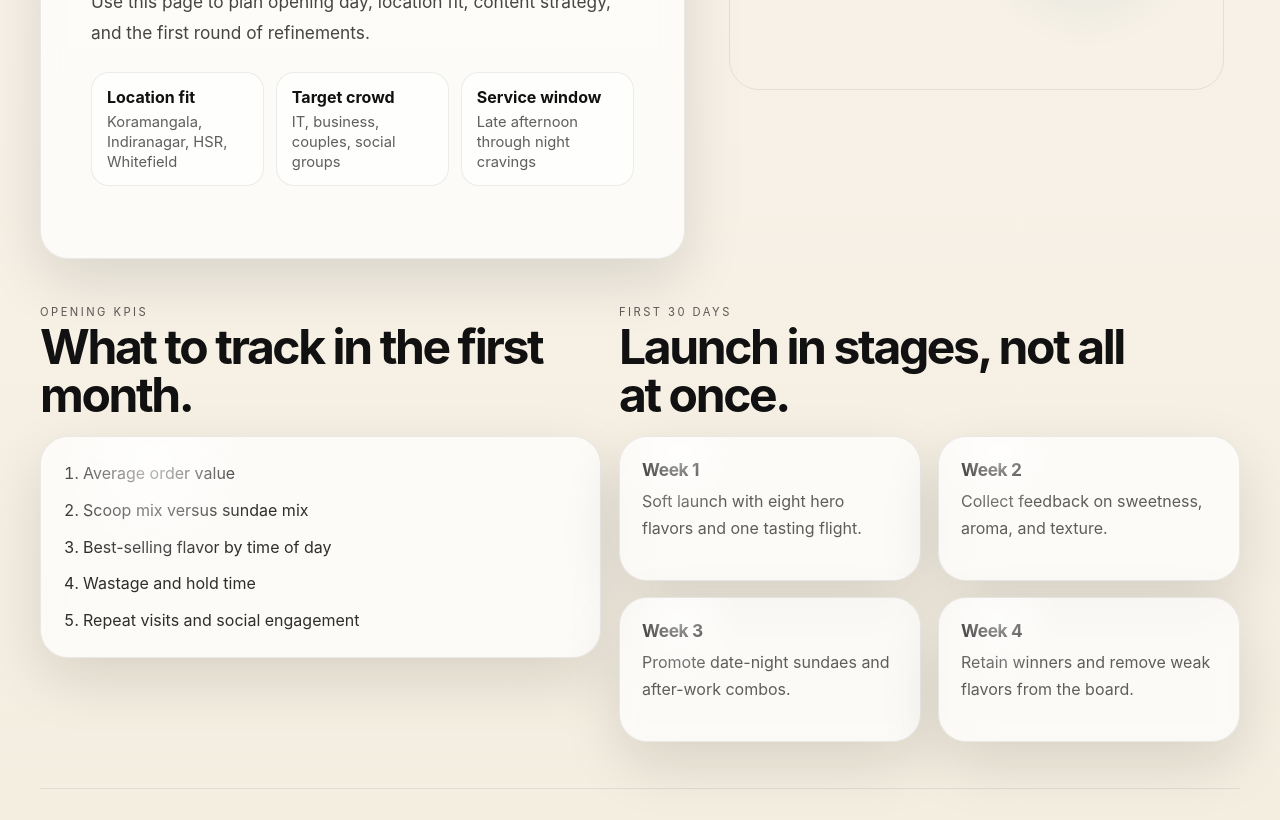
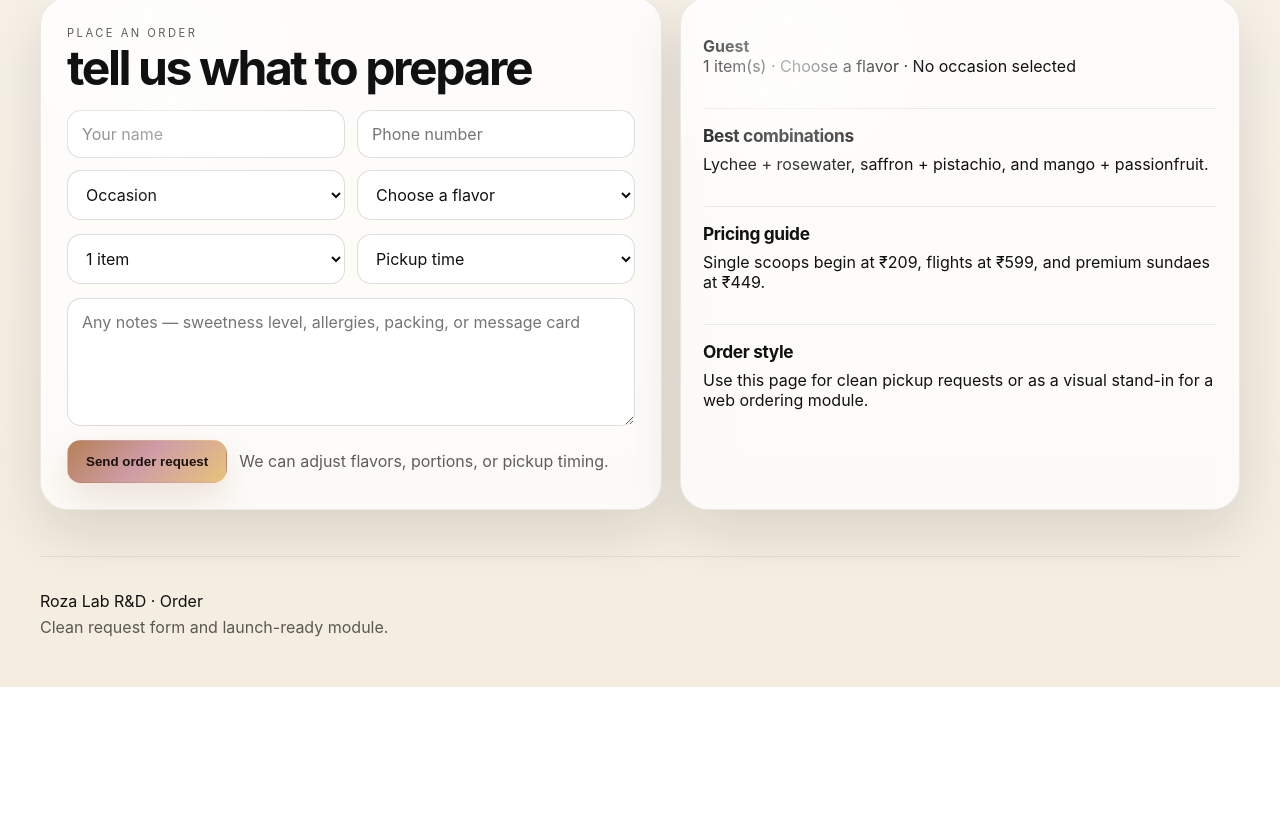
Before and after one commit to Roshanmahamoodnk/roza-lab-, a plain HTML site: page launch.html in a window 1280 px wide. Shown: the part 893-1713 px from the top of the page. After the commit the page ends 1580 px from the top, so only its background shows below. Drawn offline with Linux system fonts and the light colour scheme.

Commit message:
Rewrite order page for editorial gelateria layout

```diff
--- a/launch.html
+++ b/launch.html
@@ -3,7 +3,7 @@
   <head>
     <meta charset="utf-8" />
     <meta name="viewport" content="width=device-width, initial-scale=1" />
-    <title>Roza Lab R&amp;D · Launch</title>
+    <title>Roza Lab R&amp;D · Order</title>
     <link rel="stylesheet" href="style.css" />
     <script src="app.js" defer></script>
   </head>
@@ -13,71 +13,115 @@
         <span class="brand-mark">RL</span>
         <div>
           <p class="eyebrow">Roza Lab R&amp;D</p>
-          <p class="muted">Launch page</p>
+          <p class="muted">Order page</p>
         </div>
       </div>
       <nav class="topnav">
         <a href="index.html">Home</a>
-        <a href="brand.html">Brand</a>
-        <a href="menu.html">Menu</a>
-        <a href="operations.html">Operations</a>
-        <a class="active" href="launch.html">Launch</a>
+        <a href="brand.html">Story</a>
+        <a href="menu.html">Taste</a>
+        <a href="operations.html">Craft</a>
+        <a class="active" href="launch.html">Order</a>
       </nav>
     </header>
 
     <main>
       <section class="hero">
         <div class="hero-copy">
-          <p class="tag">Rollout plan</p>
-          <h1>Launch with a clear mood, strong content, and a tight menu.</h1>
+          <p class="tag">Ordering module</p>
+          <div class="display-stack">
+            <strong>order</strong>
+            <h2>modulo ordinazione web</h2>
+          </div>
           <p class="lead">
-            Use this page to plan opening day, location fit, content strategy, and the first round of refinements.
+            A clean, low-friction order form inspired by the references: simple fields, premium spacing,
+            and a calm layout that keeps the experience easy to complete.
           </p>
           <div class="hero-meta">
-            <div class="mini-stat"><strong>Location fit</strong><span>Koramangala, Indiranagar, HSR, Whitefield</span></div>
-            <div class="mini-stat"><strong>Target crowd</strong><span>IT, business, couples, social groups</span></div>
-            <div class="mini-stat"><strong>Service window</strong><span>Late afternoon through night cravings</span></div>
+            <div class="mini-stat"><strong>Pickup</strong><span>In-store or takeaway</span></div>
+            <div class="mini-stat"><strong>Best for</strong><span>Office orders, dates, and late-night desserts</span></div>
+            <div class="mini-stat"><strong>Lead time</strong><span>Pre-order or same-day pickup</span></div>
           </div>
         </div>
         <div class="hero-art">
-          <img src="assets/hero.svg" alt="Abstract premium Roza Lab R&D hero illustration" />
+          <img src="assets/hero.svg" alt="Editorial Roza Lab R&D gelato illustration" />
         </div>
       </section>
 
-      <section class="section split">
-        <div>
+      <section class="section order-grid">
+        <div class="form-panel">
           <div class="section-head narrow">
-            <p class="tag">Opening KPIs</p>
-            <h2>What to track in the first month.</h2>
+            <p class="tag">Place an order</p>
+            <h2>tell us what to prepare</h2>
           </div>
-          <div class="timeline">
-            <ol>
-              <li>Average order value</li>
-              <li>Scoop mix versus sundae mix</li>
-              <li>Best-selling flavor by time of day</li>
-              <li>Wastage and hold time</li>
-              <li>Repeat visits and social engagement</li>
-            </ol>
+          <form class="form-grid" data-order-form>
+            <div class="field-grid">
+              <input class="input" name="name" placeholder="Your name" />
+              <input class="input" name="phone" placeholder="Phone number" />
+              <select class="select" name="occasion">
+                <option value="">Occasion</option>
+                <option>Dessert run</option>
+                <option>Date night</option>
+                <option>Office treat</option>
+                <option>Gift order</option>
+              </select>
+              <select class="select" name="flavor">
+                <option value="">Choose a flavor</option>
+                <option>Yuzu Cloud Cheesecake</option>
+                <option>Lychee Rose Signal</option>
+                <option>Saffron Pistachio Prime</option>
+                <option>Black Sesame Velvet</option>
+                <option>Coconut Lime Kernel</option>
+                <option>Espresso Brownie Mode</option>
+              </select>
+            </div>
+            <div class="field-grid">
+              <select class="select" name="quantity">
+                <option value="1">1 item</option>
+                <option value="2">2 items</option>
+                <option value="3">3 items</option>
+                <option value="4">4 items</option>
+              </select>
+              <select class="select" name="time">
+                <option value="">Pickup time</option>
+                <option>Today 4–6 PM</option>
+                <option>Today 6–8 PM</option>
+                <option>Tonight 8–10 PM</option>
+                <option>Tomorrow</option>
+              </select>
+            </div>
+            <textarea class="textarea" name="notes" placeholder="Any notes — sweetness level, allergies, packing, or message card"></textarea>
+            <div class="form-actions">
+              <button class="button primary" type="submit">Send order request</button>
+              <span class="muted">We can adjust flavors, portions, or pickup timing.</span>
+            </div>
+          </form>
+        </div>
+
+        <aside class="form-panel side-note">
+          <div class="slot" data-order-summary>
+            <strong>Guest</strong>
+            <p>1 item(s) · Choose a flavor · No occasion selected</p>
           </div>
-        </div>
-        <div>
-          <div class="section-head narrow">
-            <p class="tag">First 30 days</p>
-            <h2>Launch in stages, not all at once.</h2>
+          <div class="slot">
+            <h3>Best combinations</h3>
+            <p>Lychee + rosewater, saffron + pistachio, and mango + passionfruit.</p>
           </div>
-          <div class="grid two">
-            <article class="card"><h3>Week 1</h3><p>Soft launch with eight hero flavors and one tasting flight.</p></article>
-            <article class="card"><h3>Week 2</h3><p>Collect feedback on sweetness, aroma, and texture.</p></article>
-            <article class="card"><h3>Week 3</h3><p>Promote date-night sundaes and after-work combos.</p></article>
-            <article class="card"><h3>Week 4</h3><p>Retain winners and remove weak flavors from the board.</p></article>
+          <div class="slot">
+            <h3>Pricing guide</h3>
+            <p>Single scoops begin at ₹209, flights at ₹599, and premium sundaes at ₹449.</p>
           </div>
-        </div>
+          <div class="slot">
+            <h3>Order style</h3>
+            <p>Use this page for clean pickup requests or as a visual stand-in for a web ordering module.</p>
+          </div>
+        </aside>
       </section>
     </main>
 
     <footer class="footer">
-      <p>Roza Lab R&amp;D · Launch</p>
-      <p class="muted">Opening plan and rollout strategy.</p>
+      <p>Roza Lab R&amp;D · Order</p>
+      <p class="muted">Clean request form and launch-ready module.</p>
     </footer>
   </body>
 </html>
```
